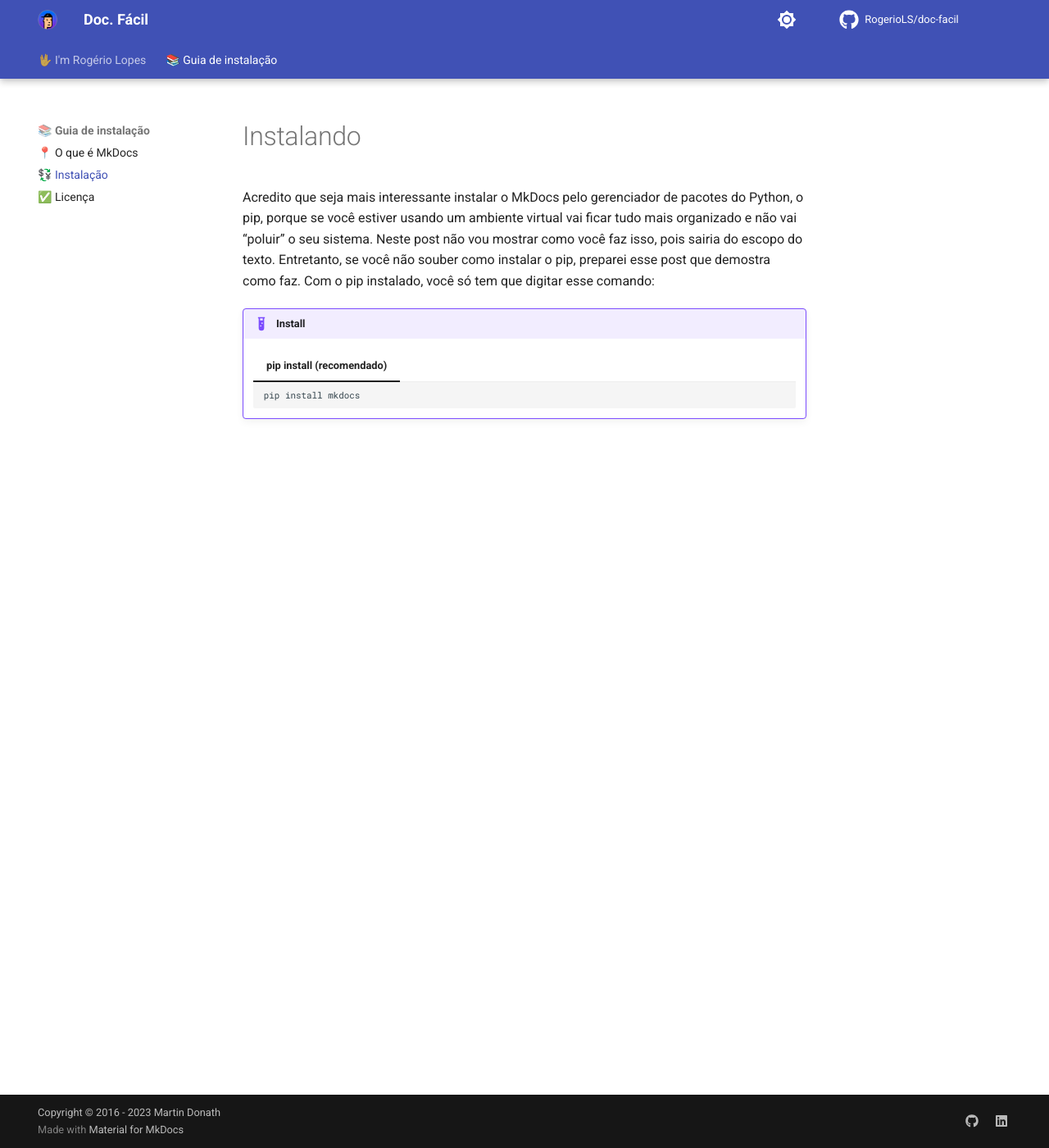
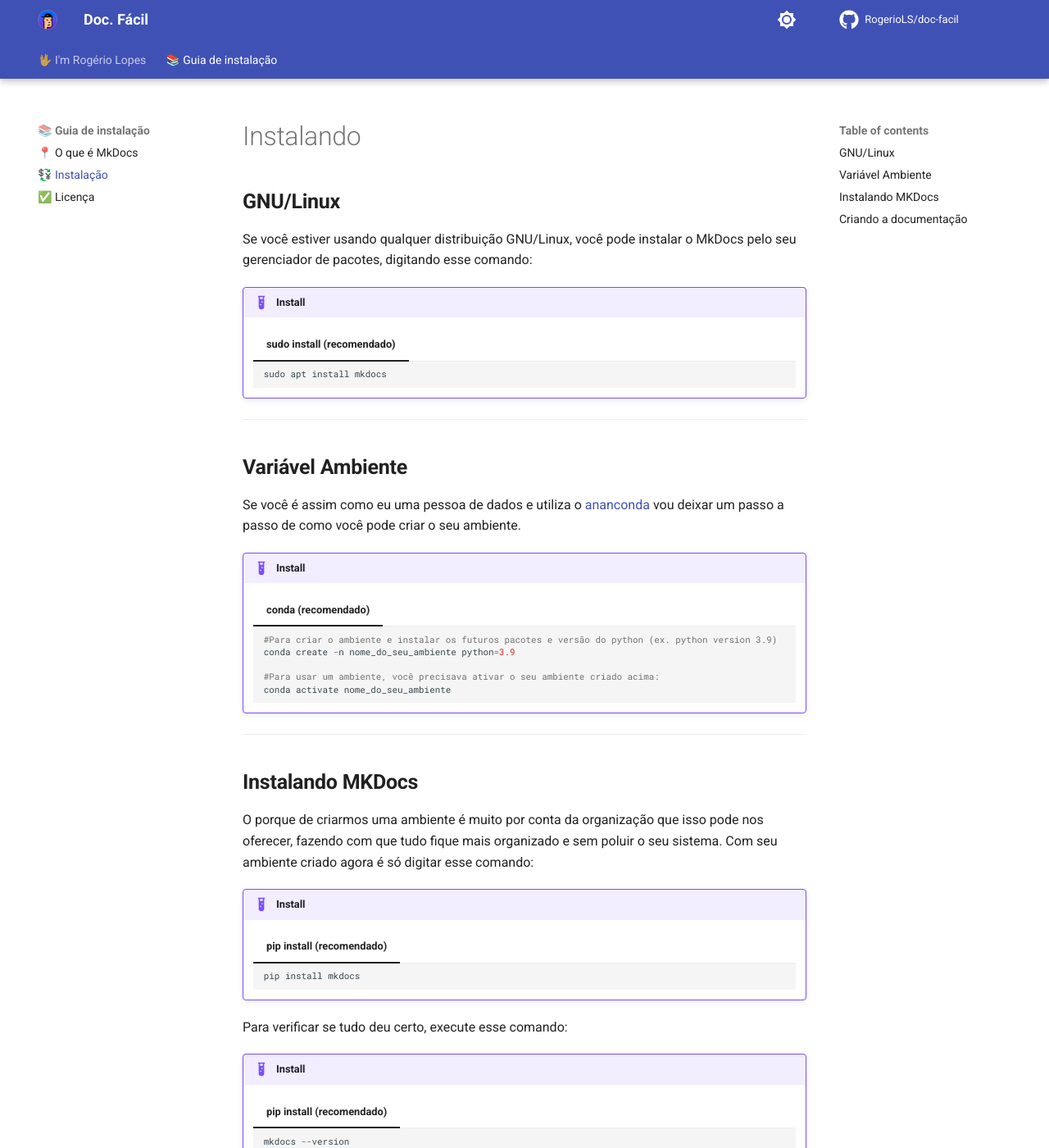
Before and after one commit to RogerioLS/doc-facil, an MkDocs documentation site: the page built from docs/install.md, in a window 1280 px wide and 1400 px high. Shown: the whole window at 82% size. Built offline with MkDocs 1.6.1 and Material for MkDocs 9.7.7, drawn with Linux system fonts in a browser that asks for light colours; comment, search, counter and statistics services are not loaded; some of the changed text lies outside the part shown.

Commit message:
📕 .md install | feito intro/como instalar/criacao de estrutura

````diff
--- a/docs/install.md
+++ b/docs/install.md
@@ -1,6 +1,35 @@
 # Instalando
 
-Acredito que seja mais interessante instalar o MkDocs pelo gerenciador de pacotes do Python, o pip, porque se você estiver usando um ambiente virtual vai ficar tudo mais organizado e não vai “poluir” o seu sistema. Neste post não vou mostrar como você faz isso, pois sairia do escopo do texto. Entretanto, se você não souber como instalar o pip, preparei esse post que demostra como faz. Com o pip instalado, você só tem que digitar esse comando:
+## **GNU/Linux**
+Se você estiver usando qualquer distribuição GNU/Linux, você pode instalar o MkDocs pelo seu gerenciador de pacotes, digitando esse comando:
+
+!!! example "Install"
+
+    === "sudo install (recomendado)"
+        ```linux
+        sudo apt install mkdocs
+        ```
+
+---
+
+## **Variável Ambiente**
+Se você é assim como eu uma pessoa de dados e utiliza o <a href="https://conda.io/projects/conda/en/latest/user-guide/getting-started.html#managing-environments" target="_blank" rel="noopener">ananconda</a> vou deixar um passo a passo de como você pode criar o seu ambiente.
+
+!!! example "Install"
+
+    === "conda (recomendado)"
+        ```python
+        #Para criar o ambiente e instalar os futuros pacotes e versão do python (ex. python version 3.9)
+        conda create -n nome_do_seu_ambiente python=3.9
+
+        #Para usar um ambiente, você precisava ativar o seu ambiente criado acima:
+        conda activate nome_do_seu_ambiente
+        ```
+
+---
+
+## **Instalando MKDocs**
+O porque de criarmos uma ambiente é muito por conta da organização que isso pode nos oferecer, fazendo com que tudo fique mais organizado e sem poluir o seu sistema. Com seu ambiente criado agora é só digitar esse comando:
 
 !!! example "Install"
 
@@ -8,3 +37,56 @@ Acredito que seja mais interessante instalar o MkDocs pelo gerenciador de pacote
         ```python
         pip install mkdocs
         ```
+
+Para verificar se tudo deu certo, execute esse comando:
+
+!!! example "Install"
+
+    === "pip install (recomendado)"
+        ```python
+        mkdocs --version
+        ```
+
+Agora precisamos instalar a versão do MKDocs Material, para deixar com o mesmo formato do Doc Fácil.
+
+!!! example "Install"
+
+    === "pip install (recomendado)"
+        ```python
+        pip install mkdocs mkdocs-material
+        ```
+
+---
+
+## **Criando a documentação**
+
+Para começar a nossa documentação é muito fácil, basta digitar esse comando:
+
+!!! example "Comando"
+
+    === "comando (recomendado)"
+        ```cmd
+        mkdocs new nome-projeto
+        ```
+
+Onde tem nome-projeto você coloca o nome da sua documentação
+Depois entre no diretório que foi criado:
+
+!!! example "Comando"
+
+    === "comando (recomendado)"
+        ```cmd
+        cd nome-projeto
+        ```
+
+Dentro desse diretório você vai ter uma estrutura igual a essa:
+
+!!! tip "Estrutura"
+
+    === "Estrutura dentro da pasta nome-projeto"
+            |--docs
+            |----index.md
+            |--mkdocs.yml
+
+
+Agora vamos entender o que são esses arquivos e pasta. O MkDocs tem apenas um arquivo de configuração, como eu tinha falando acima, esse arquivo é o mkdocs.yml e uma pasta chamada docs que conterá os nossos arquivos da documentação escritos em Markdown. No momento, a pasta docs contém apenas uma única página de documentação, chamada index.md.
````
